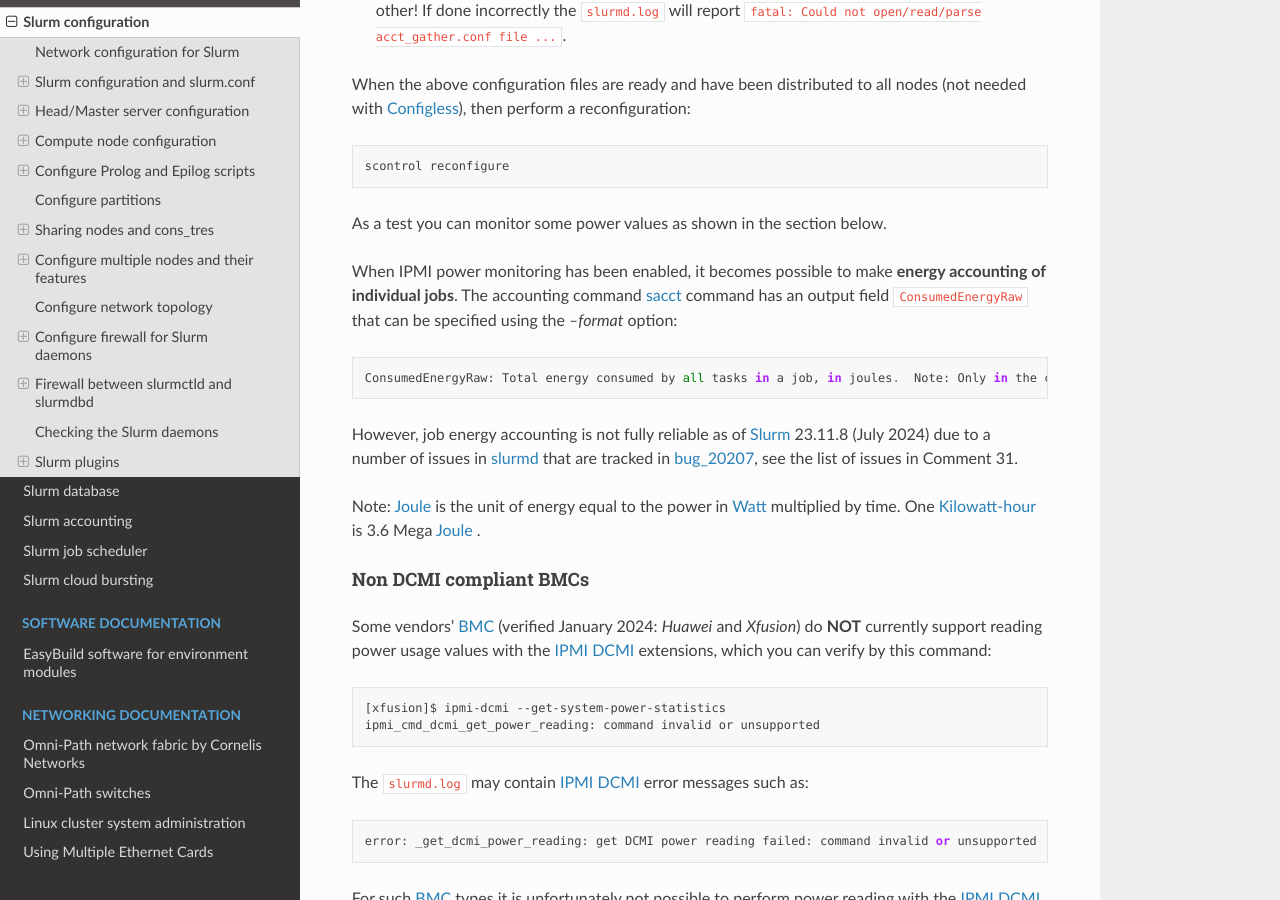
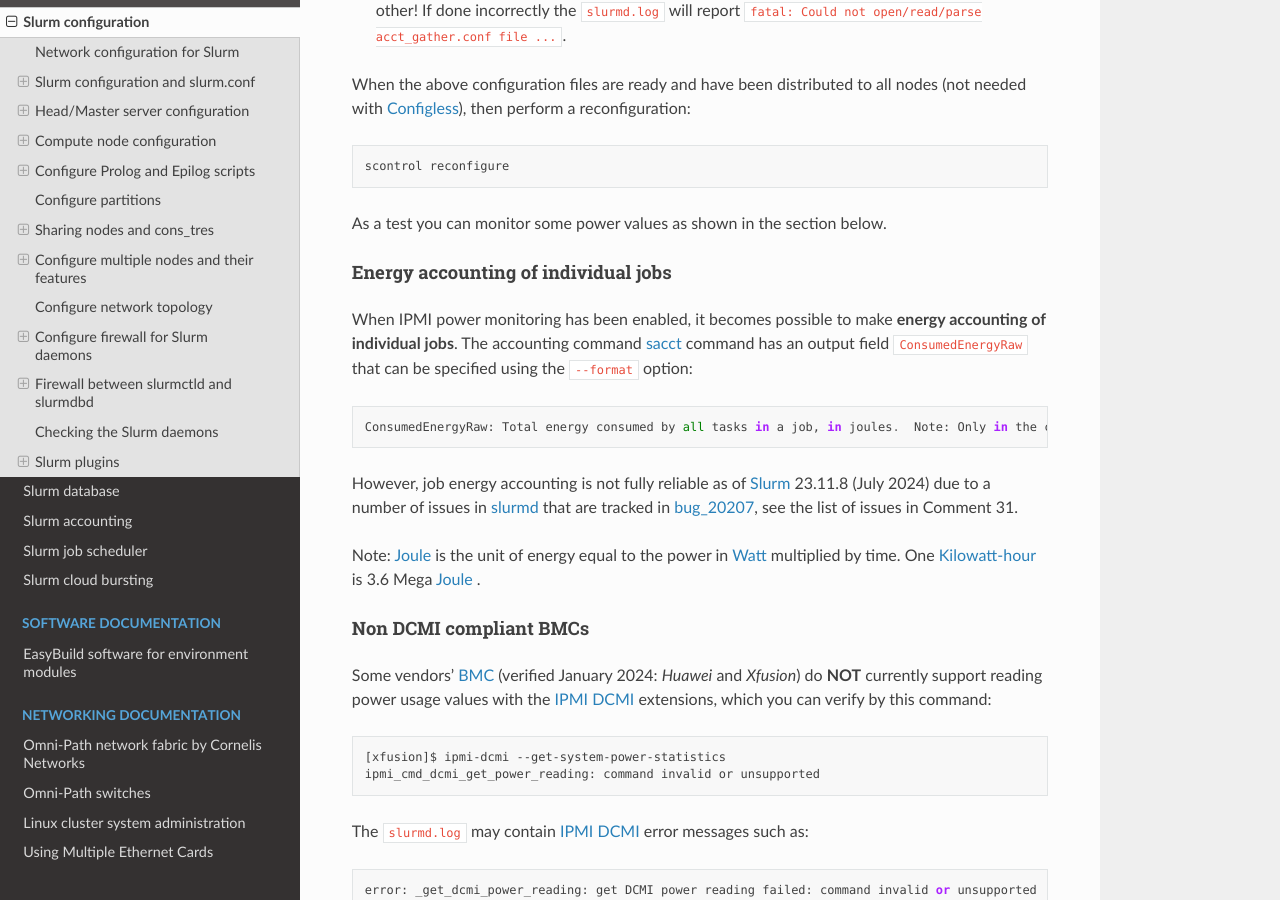
Before and after one commit to OleHolmNielsen/Niflheim_system, a Sphinx documentation site: the page built from docs/Slurm_configuration.rst, in a window 1280 px wide and 900 px high, scrolled down 18184 px. Built offline with Sphinx 7.4.7 and the Read the Docs theme 2.0.0, drawn with Linux system fonts in a browser that asks for light colours.

Commit message:
Minor edits

```diff
--- a/docs/Slurm_configuration.rst
+++ b/docs/Slurm_configuration.rst
@@ -724,7 +724,7 @@
 
   The default value for task sampling interval is 30 seconds.
   The default  value  for  all other intervals is 0.
-  Smaller (non-zero) values have a greater impact upon job performance,  but a value of 30 seconds is not likely to be noticeable for applications having less than 10,000 tasks.
+  Smaller (non-zero) values have a greater impact upon job performance, but a value of 30 seconds is not likely to be noticeable for applications having less than 10,000 tasks.
 
 The ``JobAcctGatherFrequency`` should be >= ``EnergyIPMIFrequency``, see bug_20207_.
 
@@ -742,20 +742,24 @@
 
 As a test you can monitor some power values as shown in the section below.
 
-When IPMI power monitoring has been enabled, it becomes possible to make **energy accounting of individual jobs**.
-The accounting command sacct_ command has an output field ``ConsumedEnergyRaw`` that can be specified using the `--format` option::
-
-  ConsumedEnergyRaw: Total energy consumed by all tasks in a job, in joules.  Note: Only in the case of an exclusive job allocation does this value reflect the job's real energy consumption.
-
-However, job energy accounting is not fully reliable as of Slurm_ 23.11.8 (July 2024) due to a number of issues in slurmd_ that are tracked in bug_20207_,
-see the list of issues in Comment 31.
-
-Note: Joule_ is the unit of energy equal to the power in Watt_ multiplied by time.
-One Kilowatt-hour_ is 3.6 Mega Joule_ .
-
 .. _DCMI: https://www.gnu.org/software/freeipmi/manpages/man8/ipmi-dcmi.8.html
 .. _FreeIPMI: https://www.gnu.org/software/freeipmi/
 .. _bug_20207: https://support.schedmd.com/show_bug.cgi?id=20207#c26
+
+Energy accounting of individual jobs
+........................................
+
+When IPMI power monitoring has been enabled, it becomes possible to make **energy accounting of individual jobs**.
+The accounting command sacct_ command has an output field ``ConsumedEnergyRaw`` that can be specified using the ``--format`` option::
+
+  ConsumedEnergyRaw: Total energy consumed by all tasks in a job, in joules.  Note: Only in the case of an exclusive job allocation does this value reflect the job's real energy consumption.
+
+However, job energy accounting is not fully reliable as of Slurm_ 23.11.8 (July 2024) due to a number of issues in slurmd_ that are tracked in bug_20207_,
+see the list of issues in Comment 31.
+
+Note: Joule_ is the unit of energy equal to the power in Watt_ multiplied by time.
+One Kilowatt-hour_ is 3.6 Mega Joule_ .
+
 .. _sacct: https://slurm.schedmd.com/sacct.html
 
 Non DCMI compliant BMCs
```
